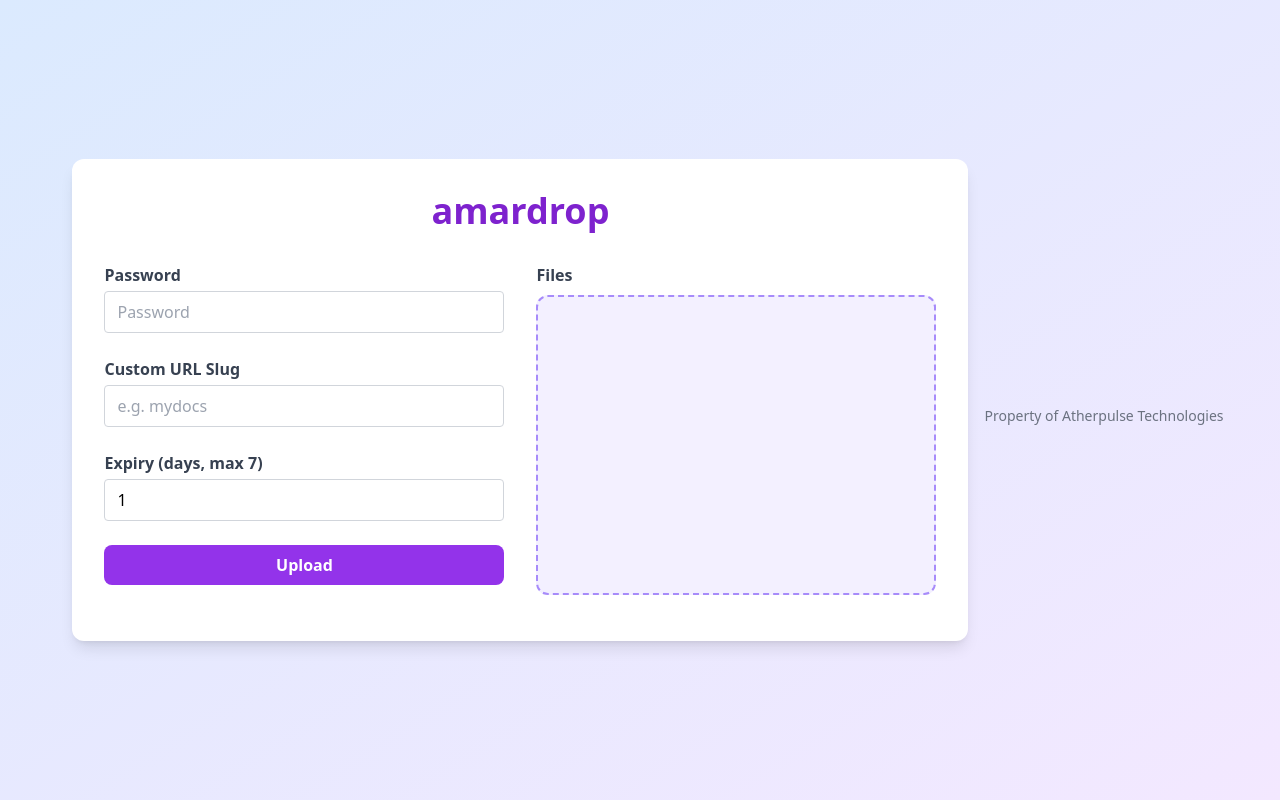
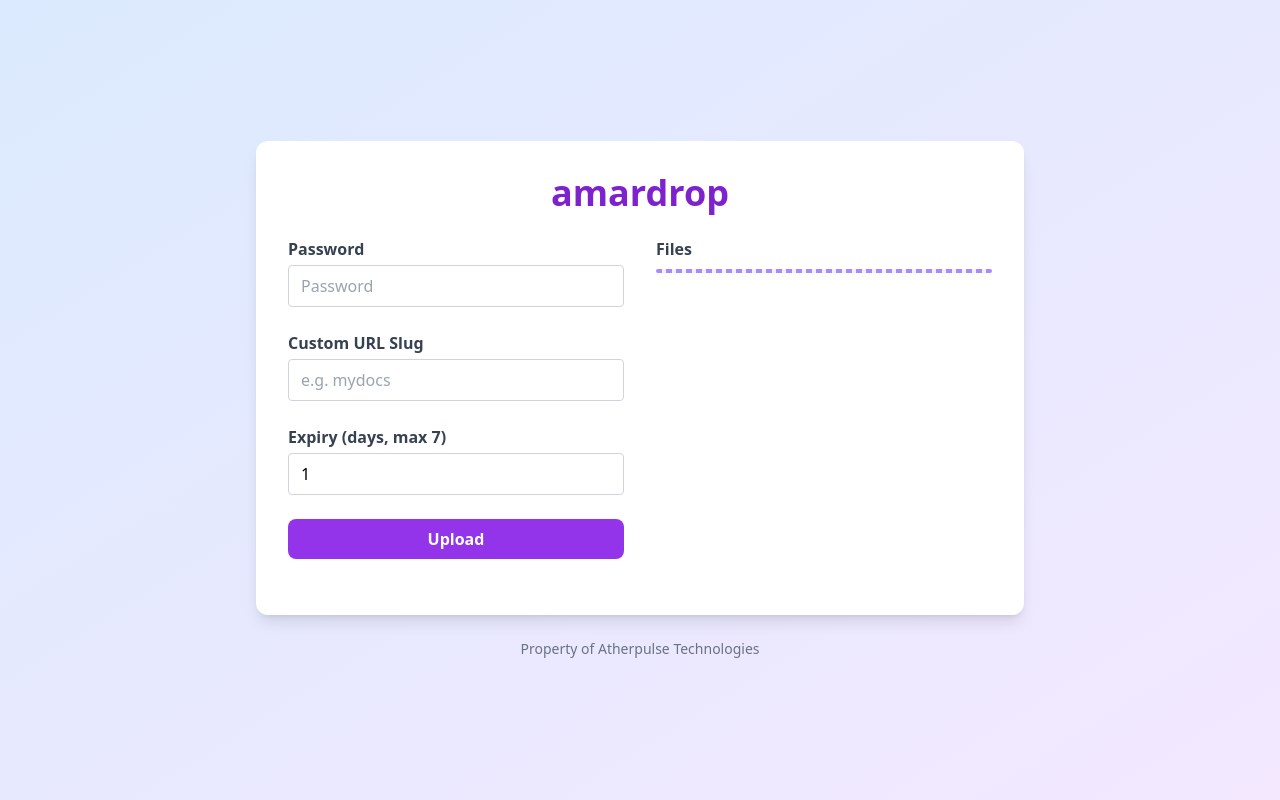
Before and after one commit to AmarjithTK/amardrop, a Python web app: template templates/upload.html in a window 1280 px wide. Run offline with Jinja, Linux system fonts and the light colour scheme; the template is opened without the code that fills it, so the values that code supplies are empty; some libraries are stand-ins or nearby versions.

Commit message:
better ui

```diff
--- a/app/services/upload_utils.py
+++ b/app/services/upload_utils.py
@@ -68,8 +68,8 @@ async def check_password(request):
         raise HTTPException(401, "Password required")
     pw = form["pw"]
 
-    # Replace this with your actual password check
-    expected_password = "123"  # Change this to your secure password
+    # Get password from environment variable or use default
+    expected_password = os.environ.get("UPLOAD_PASSWORD", "123")
     if pw != expected_password:
         raise HTTPException(401, "Invalid password")
 
--- a/requirements.txt
+++ b/requirements.txt
@@ -6,3 +6,4 @@ pydantic==2.3.0
 bcrypt==4.0.1
 python-dotenv==1.0.0
 aiofiles==23.2.1
+pydantic-settings
--- a/templates/upload.html
+++ b/templates/upload.html
@@ -5,6 +5,8 @@
     <title>amardrop</title>
     <meta name="viewport" content="width=device-width, initial-scale=1">
     <script src="https://cdn.tailwindcss.com"></script>
+        <link rel="icon" type="image/x-icon" href="./favicon.ico">
+
     <!-- Dropzone.js CDN -->
     <link rel="stylesheet" href="https://unpkg.com/dropzone@6.0.0-beta.2/dist/dropzone.css" />
     <script src="https://unpkg.com/dropzone@6.0.0-beta.2/dist/dropzone-min.js"></script>
@@ -14,35 +16,62 @@
             border-radius: 0.75rem;
             background: #f3f0ff;
         }
+        @media (max-width: 640px) {
+            .responsive-padding {
+                padding: 1rem !important;
+            }
+            .responsive-title {
+                font-size: 1.75rem !important;
+                margin-bottom: 1rem !important;
+            }
+            .responsive-footer {
+                margin-top: 1rem !important;
+                font-size: 0.75rem !important;
+            }
+            .responsive-container {
+                margin: 0.5rem !important;
+                width: calc(100% - 1rem) !important;
+            }
+            .dropzone {
+                min-height: 120px !important;
+            }
+        }
     </style>
 </head>
-<body class="bg-gradient-to-br from-blue-100 to-purple-100 min-h-screen flex items-center justify-center w-full">
-    <div class="bg-white p-8 rounded-xl shadow-lg w-full max-w-4xl mx-4">
-    <h1 class="text-4xl font-extrabold mb-8 text-purple-700 text-center">amardrop</h1>
-        <form id="main-form" action="/" method="post" enctype="multipart/form-data" class="grid grid-cols-1 md:grid-cols-2 gap-8 items-start">
-            <div class="space-y-6">
+<body class="bg-gradient-to-br from-blue-100 to-purple-100 min-h-screen p-0 m-0 flex flex-col items-center justify-center">
+    <div class="responsive-container bg-white p-4 sm:p-6 md:p-8 rounded-xl shadow-lg w-full max-w-[95%] md:max-w-3xl mx-auto">
+        <h1 class="responsive-title text-3xl md:text-4xl font-extrabold mb-6 text-purple-700 text-center">amardrop</h1>
+        <form id="main-form" action="/" method="post" enctype="multipart/form-data"
+              class="grid grid-cols-1 md:grid-cols-2 gap-4 md:gap-8 items-start">
+            <div class="space-y-4 md:space-y-6">
                 <div>
                     <label class="block mb-1 font-semibold text-gray-700">Password</label>
-                    <input type="password" name="pw" id="pw" placeholder="Password" required class="block w-full px-3 py-2 border border-gray-300 rounded focus:outline-none focus:ring-2 focus:ring-purple-400" />
+                    <input type="password" name="pw" id="pw" placeholder="Password" required
+                           class="block w-full px-3 py-2 responsive-input border border-gray-300 rounded focus:outline-none focus:ring-2 focus:ring-purple-400" />
                 </div>
                 <div>
                     <label class="block mb-1 font-semibold text-gray-700">Custom URL Slug</label>
-                    <input type="text" name="slug" id="slug" placeholder="e.g. mydocs" required class="block w-full px-3 py-2 border border-gray-300 rounded focus:outline-none focus:ring-2 focus:ring-purple-400" />
+                    <input type="text" name="slug" id="slug" placeholder="e.g. mydocs" required
+                           class="block w-full px-3 py-2 responsive-input border border-gray-300 rounded focus:outline-none focus:ring-2 focus:ring-purple-400" />
                 </div>
                 <div>
                     <label class="block mb-1 font-semibold text-gray-700">Expiry (days, max 7)</label>
-                    <input type="number" name="days" id="days" min="1" max="7" value="1" required class="block w-full px-3 py-2 border border-gray-300 rounded focus:outline-none focus:ring-2 focus:ring-purple-400" />
+                    <input type="number" name="days" id="days" min="1" max="7" value="1" required
+                           class="block w-full px-3 py-2 responsive-input border border-gray-300 rounded focus:outline-none focus:ring-2 focus:ring-purple-400" />
                 </div>
-                <button id="submit-btn" type="submit" class="w-full bg-purple-600 text-white px-4 py-2 rounded-lg font-bold hover:bg-purple-700 transition">Upload</button>
+                <button id="submit-btn" type="submit"
+                        class="w-full bg-purple-600 text-white px-4 py-2 responsive-btn rounded-lg font-bold hover:bg-purple-700 transition">
+                    Upload
+                </button>
                 <div id="error-msg" class="mt-4 text-red-600 text-center font-semibold"></div>
             </div>
-            <div>
+            <div class="mt-4 md:mt-0">
                 <label class="block mb-2 font-semibold text-gray-700">Files</label>
-                <div id="file-dropzone" class="dropzone w-full min-h-[300px]"></div>
+                <div id="file-dropzone" class="dropzone w-full"></div>
             </div>
         </form>
     </div>
-    <footer class="mt-8 text-center text-gray-500 text-sm">
+    <footer class="responsive-footer mt-6 text-center text-gray-500 text-xs md:text-sm">
         Property of Atherpulse Technologies
     </footer>
     <script>
@@ -119,3 +148,5 @@
     </script>
 </body>
 </html>
+</body>
+</html>
```
Also changed, not shown: templates/dashboard.html (deleted, +0 -23 lines), templates/download.html (+48 -15 lines), templates/favicon.ico (added).
